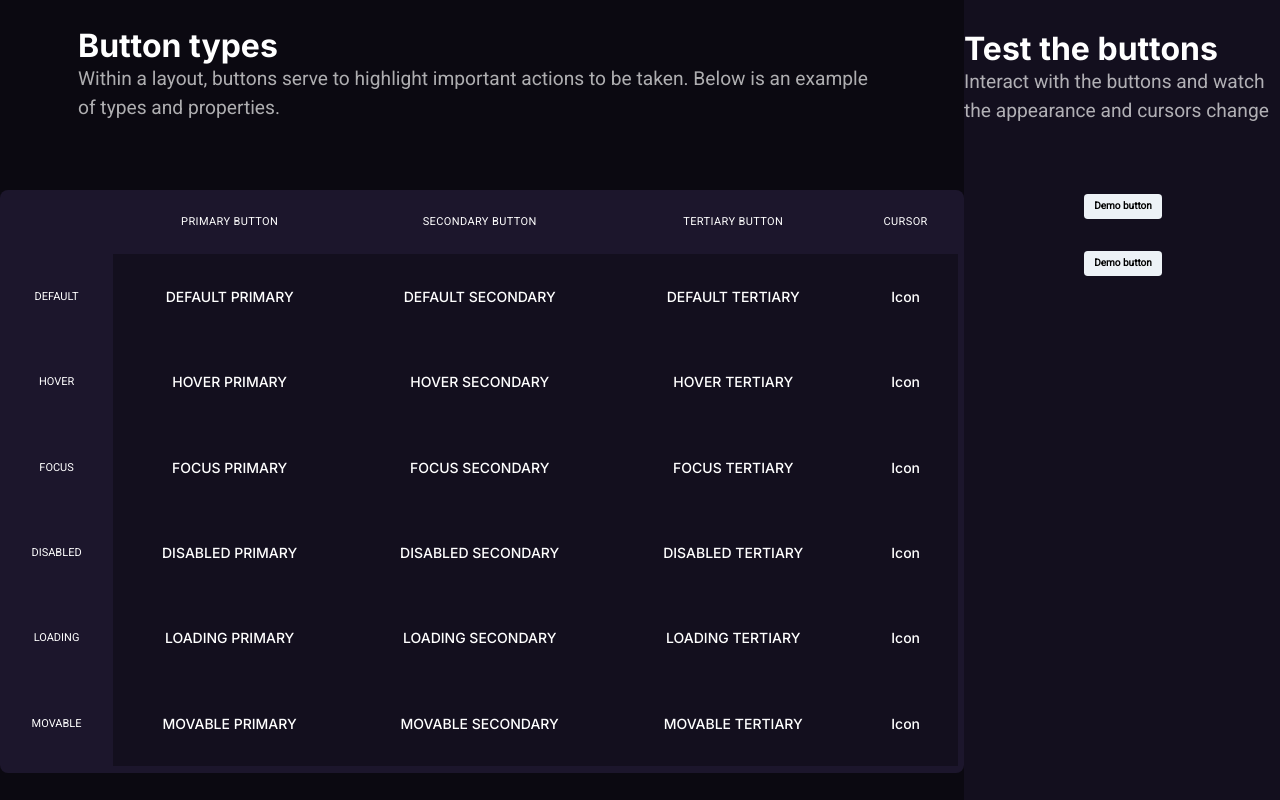
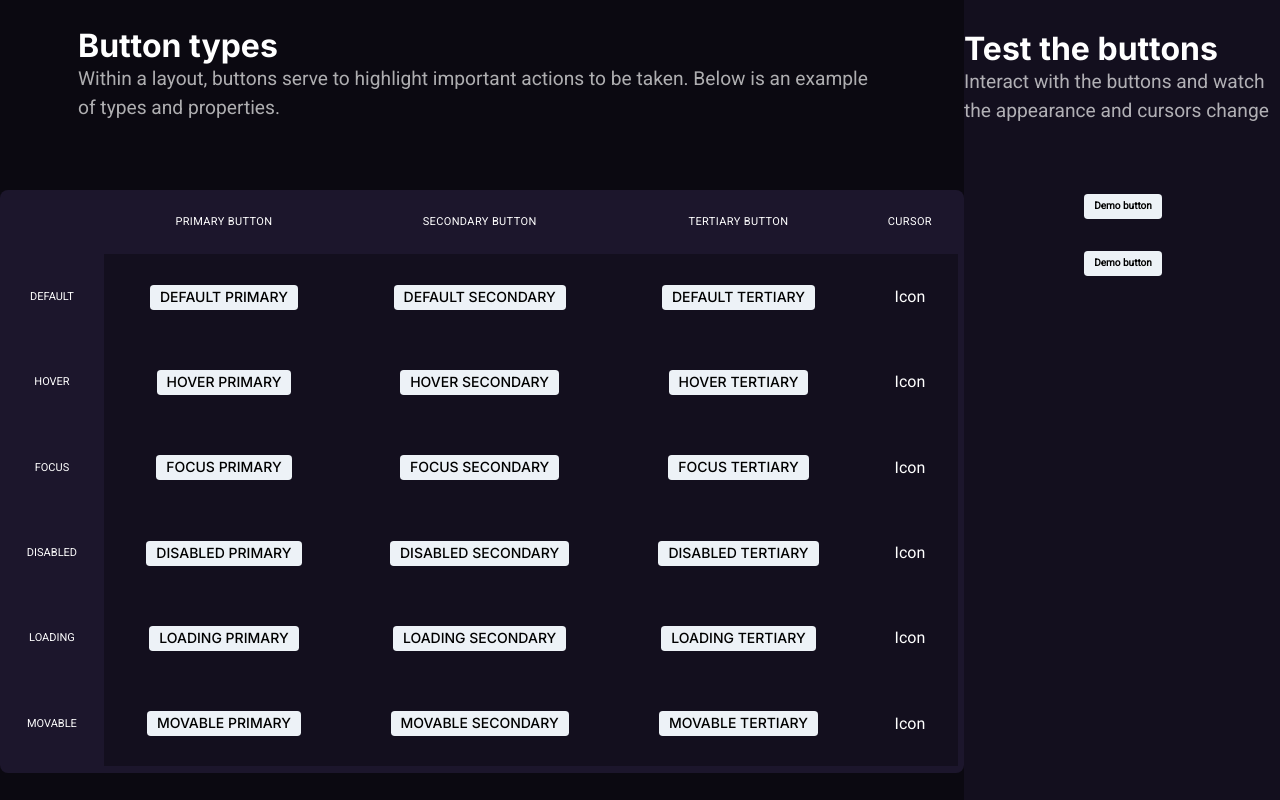
Before and after one commit to jairo-sousa/boracodar-3-buttons, a React (Vite) app: page / in a window 1280 px wide. Built offline with nearby package versions, Linux system fonts and the light colour scheme.

Commit message:
feat: add TableCell

```diff
--- a/src/components/Buttons/Buttons.tsx
+++ b/src/components/Buttons/Buttons.tsx
@@ -1,7 +1,16 @@
-import { Table, Tbody, Tr, Td, TableContainer, Text } from "@chakra-ui/react";
+import {
+	Table,
+	Tbody,
+	Tr,
+	Td,
+	TableContainer,
+	Text,
+	Button,
+} from "@chakra-ui/react";
 
 import { ButtonTable } from "../../utils/ButtonTable";
 import { TableHead } from "./TableHead";
+import { TableCell } from "./TableCell";
 
 export function Buttons() {
 	return (
@@ -30,27 +39,19 @@ export function Buttons() {
 
 								{ButtonTable.RowsBody.map((cell, i) => {
 									return (
-										<Td
-											key={`${cell}-${i}`}
-											bg="#130F1E"
-											fontSize="1.4rem"
-											fontFamily="Inter"
-											fontWeight="500"
-											textAlign="center"
-										>
-											<button>{`${row} ${cell}`}</button>
-										</Td>
+										<TableCell key={`${cell}-${i}`}>
+											<Button
+												fontSize="1.4rem"
+												fontFamily="Inter"
+												fontWeight="500"
+												color="black"
+											>{`${row} ${cell}`}</Button>
+										</TableCell>
 									);
 								})}
-								<Td
-									bg="#130F1E"
-									fontSize="1.4rem"
-									fontFamily="Inter"
-									fontWeight="500"
-									textAlign="center"
-								>
-									Icon
-								</Td>
+								<TableCell>
+									<Text>Icon</Text>
+								</TableCell>
 							</Tr>
 						);
 					})}
--- /dev/null
+++ b/src/components/Buttons/TableCell.tsx
@@ -0,0 +1,13 @@
+import { Td } from "@chakra-ui/react";
+
+type TableCellProps = {
+	children: React.ReactNode;
+};
+
+export function TableCell(props: TableCellProps) {
+	return (
+		<Td bg="#130F1E" textAlign="center">
+			{props.children}
+		</Td>
+	);
+}
```
